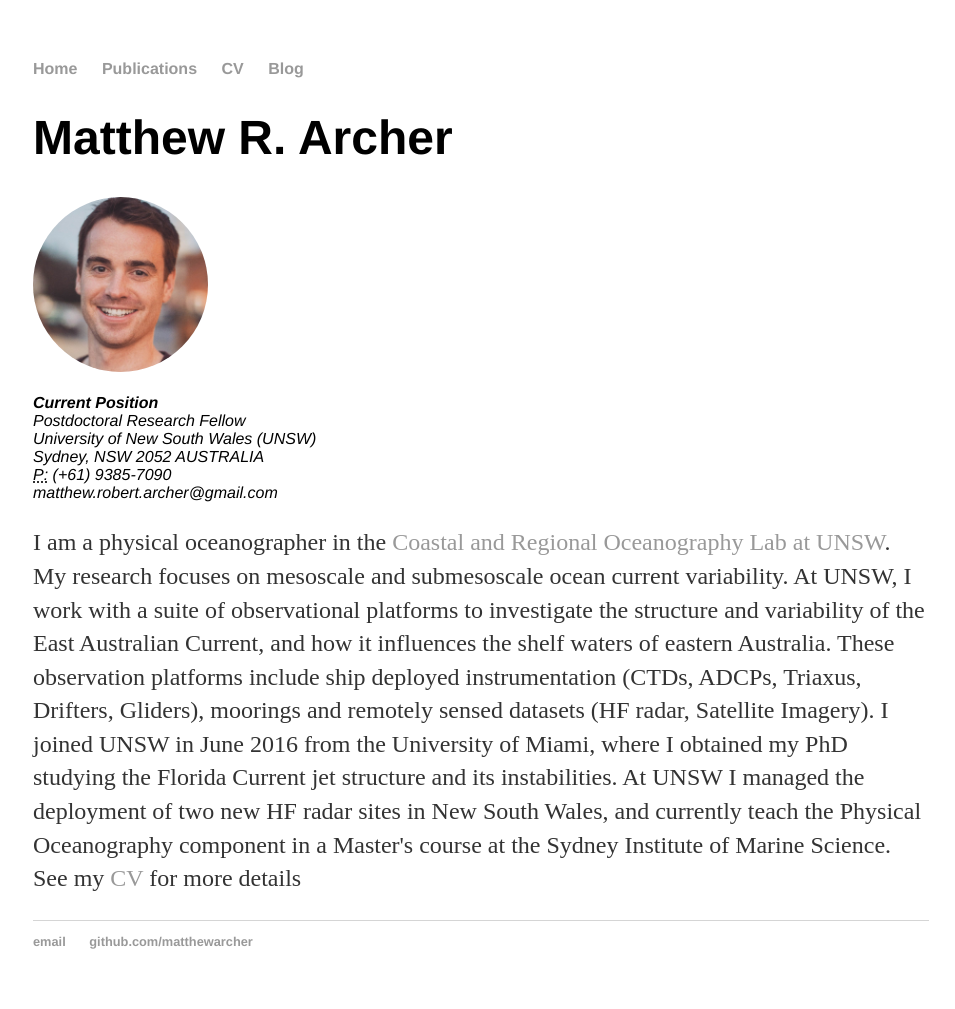
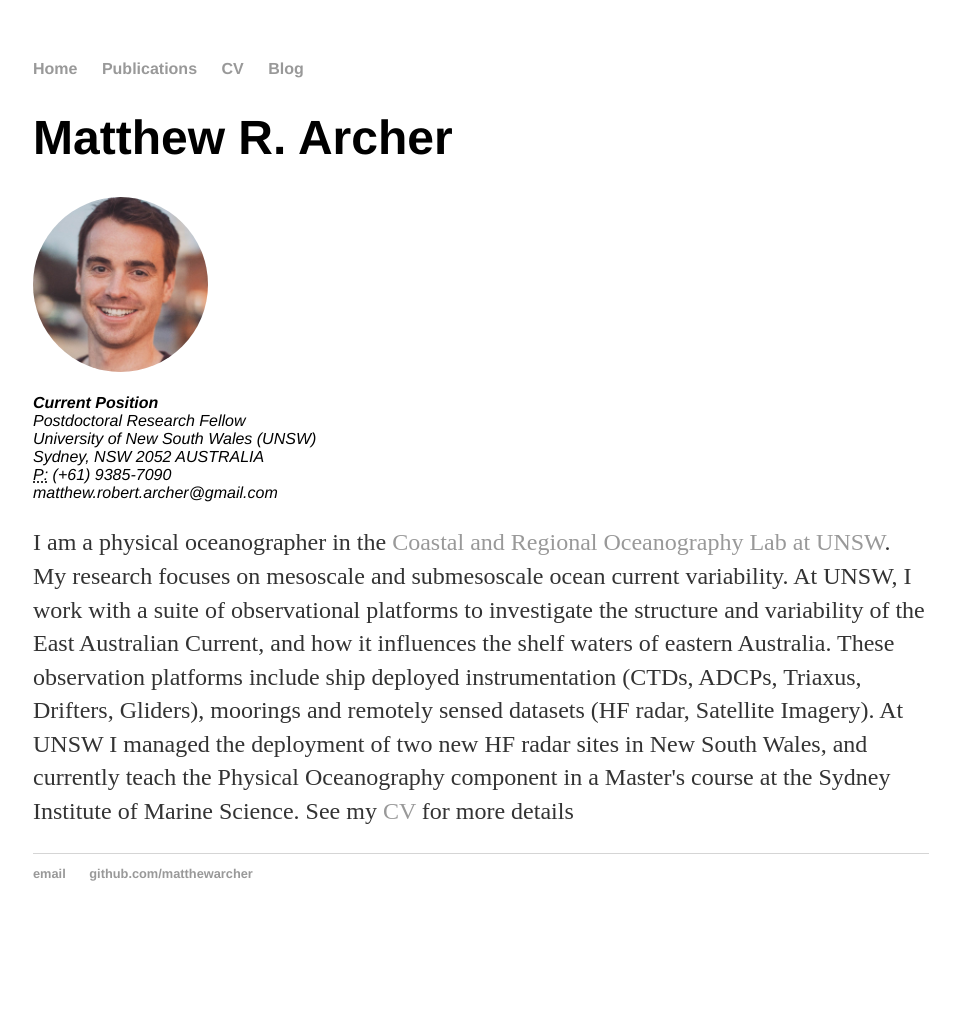
Before and after one commit to matthewarcher/matthewarcher.github.io, a Jekyll site: the page built from index.html, in a window 1280 px wide. Shown: the whole page, without its empty margins (159-1114 px from the left). Built offline with Jekyll 4.4.1, drawn with Linux system fonts in a browser that asks for light colours; after the commit the page ends 941 px from its top, so only the background shows below that.

Commit message:
Update index.html

```diff
--- a/index.html
+++ b/index.html
@@ -19,6 +19,6 @@
 	</address></font>
 
 	<p>I am a physical oceanographer in the <a href="http://www.oceanography.unsw.edu.au/index.html">Coastal and Regional Oceanography Lab at UNSW</a>.
-	My research focuses on mesoscale and submesoscale ocean current variability. At UNSW, I work with a suite of observational platforms to investigate the structure and variability of the East Australian Current, and how it influences the shelf waters of eastern Australia. These observation platforms include ship deployed instrumentation (CTDs, ADCPs, Triaxus, Drifters, Gliders), moorings and remotely sensed datasets (HF radar, Satellite Imagery). I joined UNSW in June 2016 from the University of Miami, where I obtained my PhD studying the Florida Current jet structure and its instabilities. At UNSW I managed the deployment of two new HF radar sites in New South Wales, and currently teach the Physical Oceanography component in a Master's course at the Sydney Institute of Marine Science.
+	My research focuses on mesoscale and submesoscale ocean current variability. At UNSW, I work with a suite of observational platforms to investigate the structure and variability of the East Australian Current, and how it influences the shelf waters of eastern Australia. These observation platforms include ship deployed instrumentation (CTDs, ADCPs, Triaxus, Drifters, Gliders), moorings and remotely sensed datasets (HF radar, Satellite Imagery). At UNSW I managed the deployment of two new HF radar sites in New South Wales, and currently teach the Physical Oceanography component in a Master's course at the Sydney Institute of Marine Science.
 	See my <a href="/Archer_CV.pdf">CV</a> for more details </p>
 </div><!-- /.blurb -->
```
